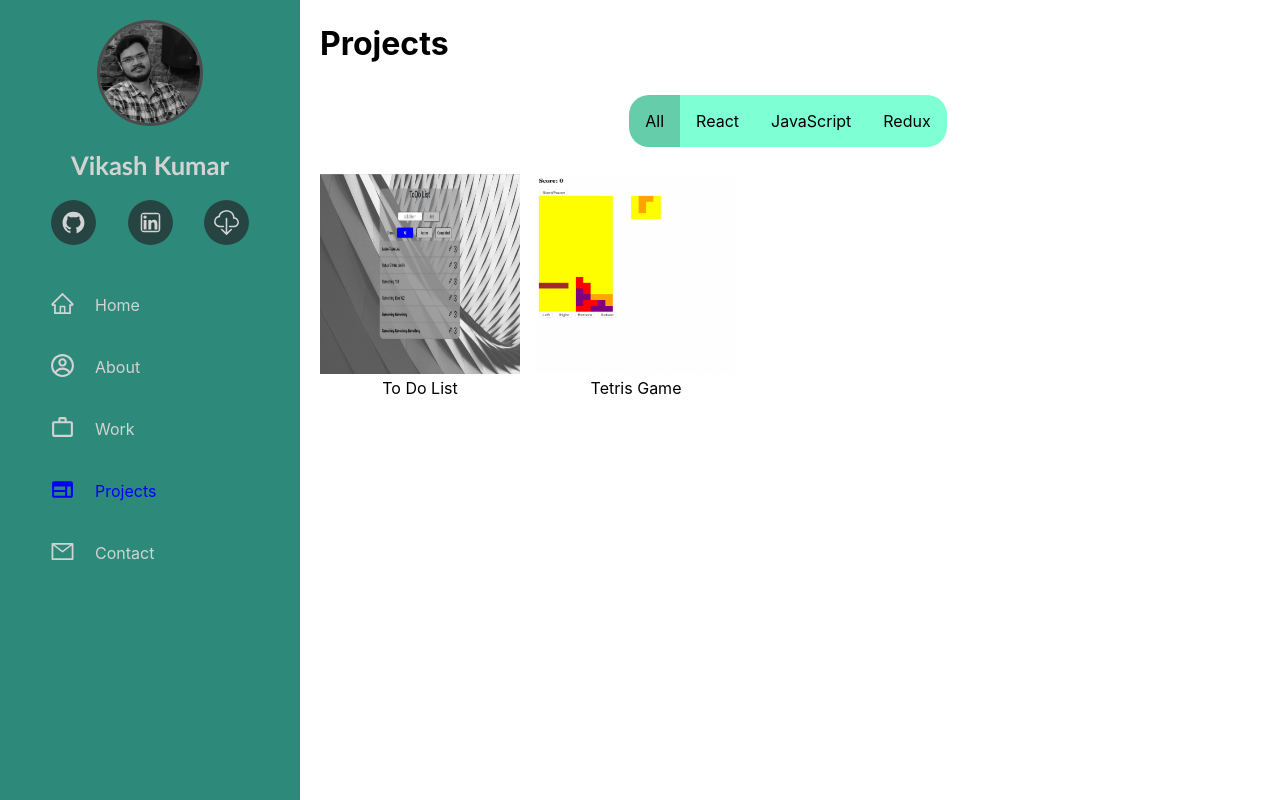
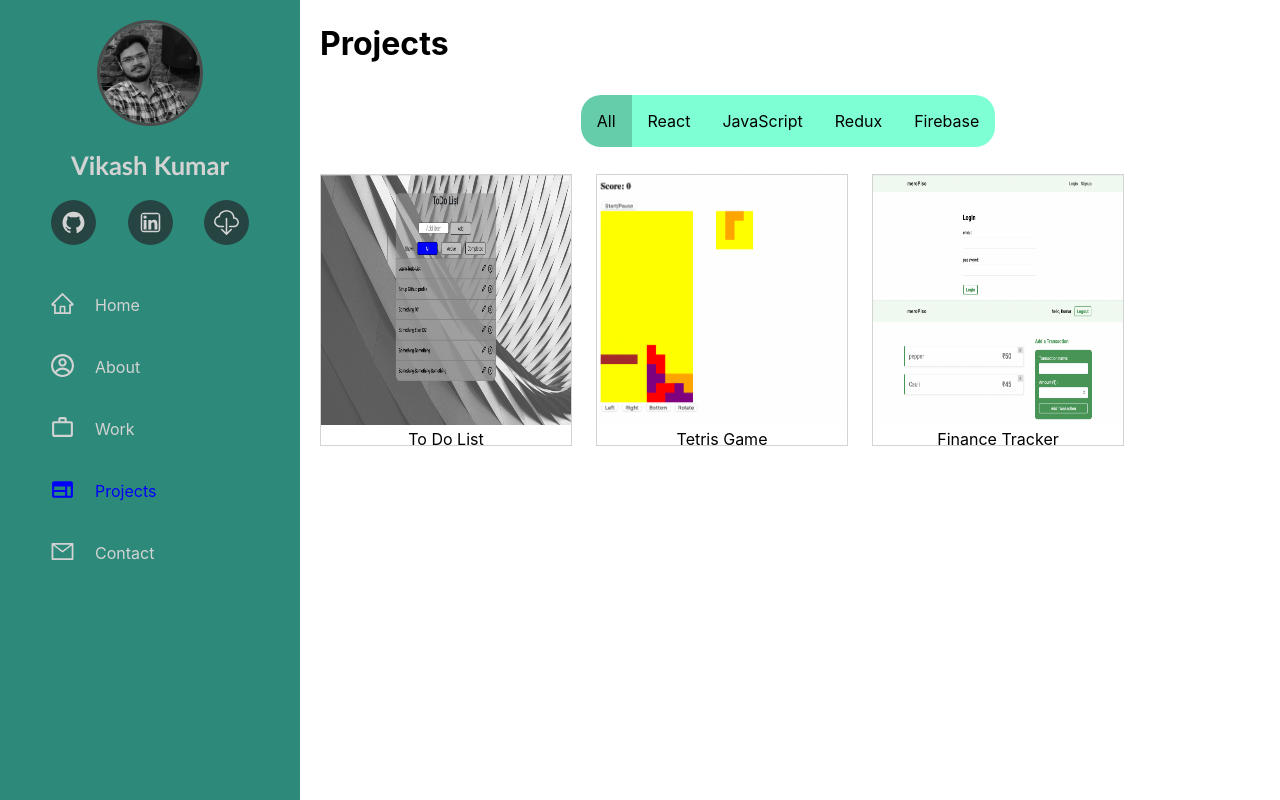
Before and after one commit to Vikash9932/portfolio-sidebar, a React (Create React App) app: page /projects in a window 1280 px wide. Built offline with nearby package versions, Linux system fonts and the light colour scheme.

Commit message:
feat: UI - minor item changes, Projects - Finance Tracker app

```diff
--- a/src/assets/projectsFilter.js
+++ b/src/assets/projectsFilter.js
@@ -1,3 +1,3 @@
-const projectsFilter = ['All', 'React', 'JavaScript', 'Redux'];
+const projectsFilter = ['All', 'React', 'JavaScript', 'Redux', 'Firebase'];
 
 export default projectsFilter;
--- a/src/assets/projectsList.js
+++ b/src/assets/projectsList.js
@@ -1,5 +1,6 @@
 import toDo from '../assets/toDoList.jpg';
 import tetris from '../assets/tetrisGame.png';
+import meroPiso from '../assets/meroPiso.png';
 
 const projectsList = [
   {
@@ -18,6 +19,14 @@ const projectsList = [
     deployLink: 'https://tetris-game-two.vercel.app',
     techStack: ['JavaScript'],
   },
+  {
+    id: 3,
+    name: 'Finance Tracker',
+    image: meroPiso,
+    githubLink: 'https://github.com/Vikash9932/finance-tracker',
+    deployLink: 'https://meropiso.web.app/',
+    techStack: ['React', 'Firebase'],
+  },
 ];
 
 export default projectsList;
--- a/src/pages/Projects/Projects.css
+++ b/src/pages/Projects/Projects.css
@@ -46,14 +46,15 @@
   flex-wrap: wrap;
 }
 .projects__list__content--item {
-  margin: 0 1rem 0.5rem 0;
-  width: 200px;
-  height: 220px;
+  border: 1px solid lightgray;
+  margin: 0 1.5rem 2rem 0;
+  width: 250px;
+  height: 270px;
   position: relative;
 }
 .projects__list__content__item--image {
-  width: 200px;
-  height: 200px;
+  width: 250px;
+  height: 250px;
 }
 .projects__list__content--item:hover .projects__list__content__item--image {
   opacity: 0.2;
```
Also changed, not shown: src/assets/meroPiso.png (added), src/assets/tetrisGame.png.
